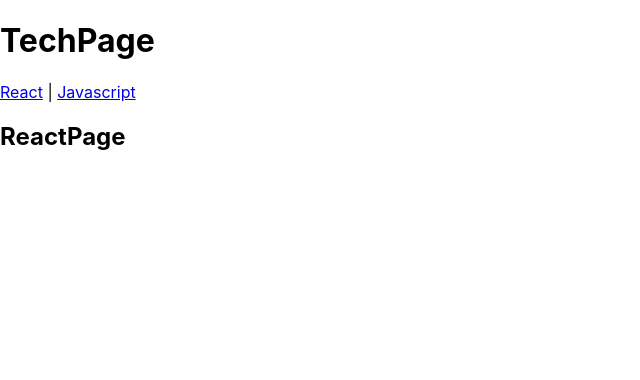
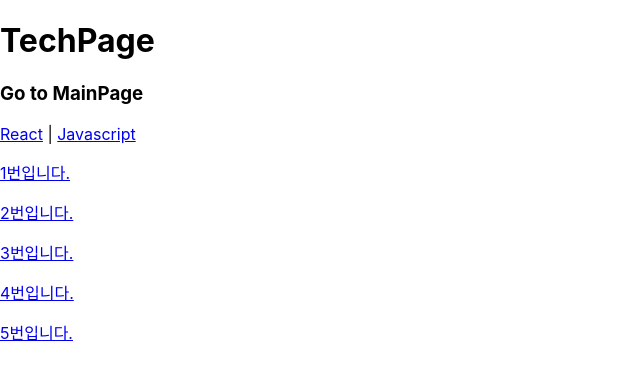
Before and after one commit to kjm541006/TIL, a React (Create React App) app in the folder react/my-blog/: page /tech/react in a window 1280 px wide. Shown: the top 380 px of the page, without its empty margins (0-640 px from the left). Built offline with nearby package versions, Linux system fonts and the light colour scheme.

Commit message:
네비게이터 추가 및 useParams를 통해 파라미터 가져오기

```diff
--- a/react/my-blog/src/App.js
+++ b/react/my-blog/src/App.js
@@ -4,6 +4,7 @@
 import BlogPage from "./components/BlogPage";
 import JavascriptPage from "./components/JavascriptPage";
 import ReactPage from "./components/ReactPage";
+import ReactDocPage from "./components/ReactDocPage";
 function App() {
   // route url
   // tech url
@@ -16,6 +17,7 @@
         <Route path={"tech"} element={<TechPage />}>
           <Route path="javascript" element={<JavascriptPage />} />
           <Route path="react" element={<ReactPage />} />
+          <Route path="react/:docId" element={<ReactDocPage />} />
         </Route>
         <Route path={"blog"} element={<BlogPage />} />
       </Routes>
--- a/react/my-blog/src/components/BlogPage.js
+++ b/react/my-blog/src/components/BlogPage.js
@@ -1,5 +1,11 @@
 import React from "react";
+import Navigator from "./Navigator";
 
 export default function BlogPage() {
-  return <div>BlogPage</div>;
+  return (
+    <div>
+      <h1>BlogPage</h1>
+      <Navigator />
+    </div>
+  );
 }
--- a/react/my-blog/src/components/JavascriptPage.js
+++ b/react/my-blog/src/components/JavascriptPage.js
@@ -1,5 +1,9 @@
 import React from "react";
 
 export default function JavascriptPage() {
-  return <h2>JavascriptPage</h2>;
+  return (
+    <div>
+      <h2>JavascriptPage</h2>
+    </div>
+  );
 }
--- a/react/my-blog/src/components/MainPage.js
+++ b/react/my-blog/src/components/MainPage.js
@@ -1,10 +1,12 @@
 import React from "react";
 import { Link } from "react-router-dom";
+import Navigator from "./Navigator";
 
 export default function Mainpage() {
   return (
     <div>
       <h1>MainPage</h1>
+      <Navigator />
       {/* a태그를 사용해도 가능하지만 a태그를 사용하면 문서를 불러오고 새로고침되어 페이지가 깜빡거림 */}
       <Link to={"/blog"}>Blog</Link> | <Link to={"/tech"}>Tech</Link>
     </div>
--- /dev/null
+++ b/react/my-blog/src/components/Navigator.js
@@ -0,0 +1,14 @@
+import React from "react";
+import { useNavigate } from "react-router-dom";
+
+export default function Navigator() {
+  const navigate = useNavigate();
+
+  return (
+    <div>
+      <h3 onClick={() => navigate("/")} style={{ cursor: "pointer" }}>
+        Go to MainPage
+      </h3>
+    </div>
+  );
+}
--- /dev/null
+++ b/react/my-blog/src/components/ReactDocPage.js
@@ -0,0 +1,8 @@
+import React from "react";
+import { useParams } from "react-router-dom";
+
+export default function ReactDocPage() {
+  const params = useParams();
+  console.log(params);
+  return <div>ReactDocPage ##{params.docId}</div>;
+}
--- a/react/my-blog/src/components/ReactPage.js
+++ b/react/my-blog/src/components/ReactPage.js
@@ -1,5 +1,23 @@
 import React from "react";
+import { Link, Outlet } from "react-router-dom";
 
 export default function ReactPage() {
-  return <h2>ReactPage</h2>;
+  const docs = [
+    { id: 1, title: "1번입니다.", date: "01/12/2022" },
+    { id: 2, title: "2번입니다.", date: "02/12/2022" },
+    { id: 3, title: "3번입니다.", date: "03/12/2022" },
+    { id: 4, title: "4번입니다.", date: "04/12/2022" },
+    { id: 5, title: "5번입니다.", date: "05/12/2022" },
+  ];
+
+  return (
+    <div>
+      {docs.map((doc) => (
+        <Link to={`${doc.id}`} key={doc.id} style={{ display: "block", margin: "1rem 0" }}>
+          {doc.title}
+        </Link>
+      ))}
+      {/* <Outlet /> */}
+    </div>
+  );
 }
--- a/react/my-blog/src/components/TechPage.js
+++ b/react/my-blog/src/components/TechPage.js
@@ -1,10 +1,12 @@
 import React from "react";
 import { Outlet, Link } from "react-router-dom";
+import Navigator from "./Navigator";
 
 export default function TechPage() {
   return (
     <div>
       <h1>TechPage</h1>
+      <Navigator />
       <Link to="/tech/react">React</Link> | <Link to="/tech/javascript">Javascript</Link>
       <Outlet />
     </div>
```
